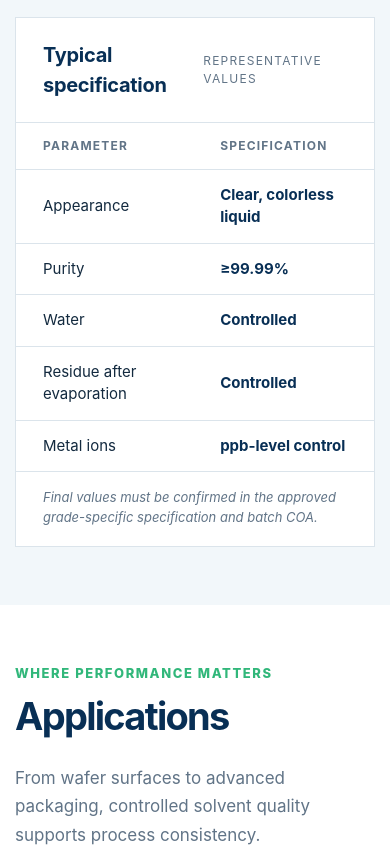
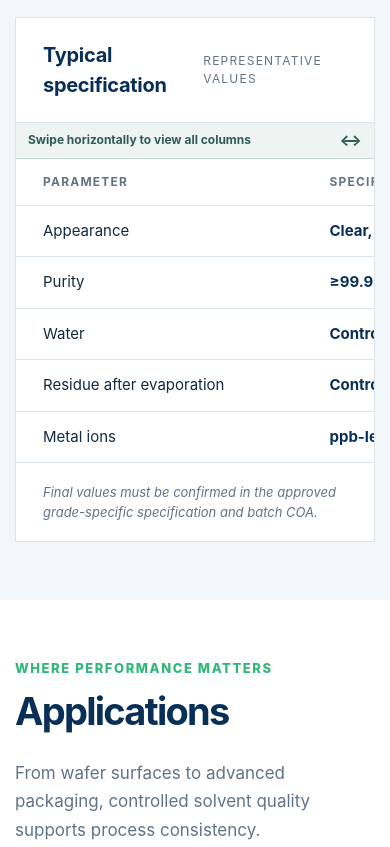
Before and after one commit to tiffanylicn-ship-it/lanchrom, a Next.js app: page /products/electronic-grade-ipa in a window 390 px wide. Shown: the part 3045-3892 px from the top of the page. Built offline with nearby package versions, Linux system fonts and the light colour scheme; no server answers.

Commit message:
Weekly site audit: 2026-08-25

```diff
--- a/src/app/globals.css
+++ b/src/app/globals.css
@@ -45,6 +45,63 @@ body {
   background: #FFFFFF;
   color: var(--ink-soft);
   top: 0 !important;
+}
+
+/* Keep wide technical tables usable without widening or clipping the page. */
+.responsive-table {
+  max-width: 100%;
+  min-width: 0;
+}
+
+.responsive-table__scroller {
+  width: 100%;
+  max-width: 100%;
+  overflow-x: auto;
+  overscroll-behavior-x: contain;
+  -webkit-overflow-scrolling: touch;
+  scrollbar-color: #8fb7af #edf4f1;
+  scrollbar-width: thin;
+}
+
+.responsive-table__scroller:focus-visible {
+  outline: 3px solid #3C6E71;
+  outline-offset: 3px;
+}
+
+.responsive-table__scroller > table {
+  width: 100%;
+  min-width: var(--responsive-table-min-width, 36rem);
+}
+
+.responsive-table__hint {
+  display: none;
+}
+
+@media (max-width: 767px) {
+  .responsive-table__hint {
+    display: flex;
+    align-items: center;
+    justify-content: space-between;
+    gap: 12px;
+    margin: 0;
+    padding: 9px 12px;
+    color: #315b57;
+    background: #edf4f1;
+    border-bottom: 1px solid #c9dbd9;
+    font-size: 12px;
+    font-weight: 700;
+    line-height: 1.35;
+  }
+
+  .responsive-table__hint span:last-child {
+    flex: 0 0 auto;
+    font-size: 17px;
+    line-height: 1;
+  }
+
+  .responsive-table__scroller {
+    padding-bottom: 4px;
+  }
 }
 
 .google-translate-mount,
--- a/src/app/products/electronic-grade-ipa/page.tsx
+++ b/src/app/products/electronic-grade-ipa/page.tsx
@@ -3,6 +3,7 @@ import Image from "next/image";
 import Link from "next/link";
 import { ArrowRight, Check, Download, FileCheck2, FileText, FlaskConical, ShieldCheck } from "lucide-react";
 import SectionBreadcrumb from "@/components/layout/SectionBreadcrumb";
+import ResponsiveTable from "@/components/tables/ResponsiveTable";
 import ProductInquiryForm from "./ProductInquiryForm";
 import styles from "./product-page.module.css";
 
@@ -134,11 +135,11 @@ export default function ElectronicGradeIPAPage() {
           </div>
           <div className={styles.specificationTable}>
             <div className={styles.tableHeading}><h3>Typical specification</h3><span>Representative values</span></div>
-            <div className={styles.tableScroll}>
+            <ResponsiveTable label="Typical specification" minWidth="34rem">
               <table><thead><tr><th>Parameter</th><th>Specification</th></tr></thead><tbody>
                 {specificationRows.map(([parameter, value]) => <tr key={parameter}><td>{parameter}</td><td>{value}</td></tr>)}
               </tbody></table>
-            </div>
+            </ResponsiveTable>
             <p className={styles.controlNote}>Final values must be confirmed in the approved grade-specific specification and batch COA.</p>
           </div>
         </div>
--- a/src/app/products/electronic-grade-ipa/product-page.module.css
+++ b/src/app/products/electronic-grade-ipa/product-page.module.css
@@ -89,8 +89,8 @@
 .applicationImage, .manufacturingImage, .qualityImage, .packagingImage { position: relative; margin: 0; overflow: hidden; }
 .applicationImage { aspect-ratio: 16 / 7; }
 .applicationImage img, .manufacturingImage img, .qualityImage img, .packagingImage img { object-fit: cover; }
-.applicationGrid { display: grid; grid-template-columns: repeat(4, 1fr); }
-.applicationGrid article { min-height: 205px; padding: 25px 23px; border: 1px solid var(--product-line); border-top: 0; border-right: 0; }
+.applicationGrid { display: grid; min-width: 0; grid-template-columns: repeat(4, 1fr); }
+.applicationGrid article { min-width: 0; min-height: 205px; padding: 25px 23px; overflow-wrap: anywhere; border: 1px solid var(--product-line); border-top: 0; border-right: 0; }
 .applicationGrid article:last-child { border-right: 1px solid var(--product-line); }
 .applicationGrid span { color: var(--product-green); font-size: 13px; font-weight: 800; }
 .applicationGrid h3 { margin: 30px 0 9px; color: var(--product-navy); font-size: 19px; }
--- a/src/app/resources/blog/hplc-solvent-storage-handling/page.tsx
+++ b/src/app/resources/blog/hplc-solvent-storage-handling/page.tsx
@@ -1,5 +1,6 @@
 import type { Metadata } from "next";
 import TechnicalArticleLayout from "@/components/blog/TechnicalArticleLayout";
+import ResponsiveTable from "@/components/tables/ResponsiveTable";
 
 const URL =
   "https://www.lanchrom.com/resources/blog/hplc-solvent-storage-handling";
@@ -169,7 +170,7 @@ export default function HplcSolventStorageHandlingPage() {
         <h2 className="text-2xl font-bold text-[#173A35]">
           Investigate symptoms before replacing the instrument
         </h2>
-        <div className="mt-6 overflow-x-auto">
+        <ResponsiveTable label="Storage and handling troubleshooting" minWidth="45rem" className="mt-6">
           <table className="w-full min-w-[720px] border-collapse text-left text-sm">
             <thead>
               <tr className="border-b-2 border-[#9BCBC1] text-[#234842]">
@@ -209,7 +210,7 @@ export default function HplcSolventStorageHandlingPage() {
               ))}
             </tbody>
           </table>
-        </div>
+        </ResponsiveTable>
       </section>
 
       <section className="border-t border-[#DCE7E2] pt-10">
--- a/src/app/resources/blog/lcms-grade-solvent-selection-guide/page.tsx
+++ b/src/app/resources/blog/lcms-grade-solvent-selection-guide/page.tsx
@@ -1,5 +1,6 @@
 import type { Metadata } from "next";
 import TechnicalArticleLayout from "@/components/blog/TechnicalArticleLayout";
+import ResponsiveTable from "@/components/tables/ResponsiveTable";
 
 const URL =
   "https://www.lanchrom.com/resources/blog/lcms-grade-solvent-selection-guide";
@@ -104,7 +105,7 @@ export default function LcmsGradeSolventSelectionGuidePage() {
           trace-metal data add information relevant to stability, detection and
           system cleanliness.
         </p>
-        <div className="mt-6 overflow-x-auto">
+        <ResponsiveTable label="LC-MS solvent specification qualification" minWidth="47.5rem" className="mt-6">
           <table className="w-full min-w-[760px] border-collapse text-left text-sm">
             <thead>
               <tr className="border-b-2 border-[#9BCBC1] text-[#234842]">
@@ -149,7 +150,7 @@ export default function LcmsGradeSolventSelectionGuidePage() {
               ))}
             </tbody>
           </table>
-        </div>
+        </ResponsiveTable>
       </section>
 
       <section>
--- a/src/app/resources/blog/lcms-solvent-background-comparison/page.tsx
+++ b/src/app/resources/blog/lcms-solvent-background-comparison/page.tsx
@@ -1,6 +1,7 @@
 import type { Metadata } from "next";
 import Image from "next/image";
 import Link from "next/link";
+import ResponsiveTable from "@/components/tables/ResponsiveTable";
 
 const URL = "https://www.lanchrom.com/resources/blog/lcms-solvent-background-comparison";
 
@@ -113,7 +114,7 @@ export default function LcmsSolventBackgroundComparisonPage() {
 
           <section className="border-y border-[#DCE7E2] py-10">
             <h2 className="text-2xl font-bold text-[#173A35]">What the displayed data supports</h2>
-            <div className="mt-6 overflow-x-auto">
+            <ResponsiveTable label="Displayed LC-MS solvent background data" minWidth="47.5rem" className="mt-6">
               <table className="w-full min-w-[760px] border-collapse text-left text-sm">
                 <thead>
                   <tr className="border-b-2 border-[#9BCBC1] text-[#234842]">
@@ -134,7 +135,7 @@ export default function LcmsSolventBackgroundComparisonPage() {
                   ))}
                 </tbody>
               </table>
-            </div>
+            </ResponsiveTable>
           </section>
 
           <section className="grid gap-8 py-10 md:grid-cols-[1fr_1.2fr] md:items-start">
--- a/src/app/solutions/mobile-phase/fermentation-analysis/page.tsx
+++ b/src/app/solutions/mobile-phase/fermentation-analysis/page.tsx
@@ -3,6 +3,7 @@ import Link from "next/link";
 import SectionSidebar from "@/components/layout/SectionSidebar";
 import EditorialPageHero from "@/components/layout/EditorialPageHero";
 import SectionBreadcrumb from "@/components/layout/SectionBreadcrumb";
+import ResponsiveTable from "@/components/tables/ResponsiveTable";
 import { SOLUTION_NAV_GROUPS } from "@/data/solutions-nav";
 
 export const metadata: Metadata = {
@@ -72,6 +73,7 @@ export default function FermentationAnalysisPage() {
           {/* Specifications */}
           <section className="bg-[#FBFAF8] border border-[#E6E3DD] rounded-2xl p-6 md:p-8">
             <h2 className="text-2xl font-bold text-[#2B2A28] mb-6">Specifications</h2>
+            <ResponsiveTable label="Fermentation mobile phase specifications" minWidth="32rem">
               <table className="w-full border-collapse max-w-2xl">
                 <tbody>
                   {[
@@ -89,6 +91,7 @@ export default function FermentationAnalysisPage() {
                   ))}
                 </tbody>
               </table>
+            </ResponsiveTable>
           </section>
 
           {/* Industries */}
--- a/src/components/guides/GuideComponents.tsx
+++ b/src/components/guides/GuideComponents.tsx
@@ -1,6 +1,7 @@
 import Link from "next/link";
 import { getCategoryInfo } from "@/data/categories";
 import { getCategoryPath } from "@/data/product-line-pages";
+import ResponsiveTable from "@/components/tables/ResponsiveTable";
 
 export function GH2({ id, children }: { id: string; children: React.ReactNode }) {
   return (
@@ -55,7 +56,11 @@ export function GCallout({ title, children }: { title: string; children: React.R
 
 export function GTable({ headers, rows }: { headers: string[]; rows: (string | React.ReactNode)[][] }) {
   return (
-    <div className="my-7 overflow-x-auto rounded-xl border border-[#E6E3DD]">
+    <ResponsiveTable
+      label={headers.join(", ")}
+      minWidth={headers.length >= 4 ? "46rem" : "38rem"}
+      className="my-7 rounded-xl border border-[#E6E3DD]"
+    >
       <table className="w-full border-collapse text-sm">
         <thead>
           <tr className="bg-[#FBFAF8]">
@@ -74,7 +79,7 @@ export function GTable({ headers, rows }: { headers: string[]; rows: (string | R
           ))}
         </tbody>
       </table>
-    </div>
+    </ResponsiveTable>
   );
 }
 
--- a/src/components/product/ProductDetailExperience.tsx
+++ b/src/components/product/ProductDetailExperience.tsx
@@ -21,6 +21,7 @@ import {
   PRODUCT_THEME_TOKENS,
 } from "@/data/product-themes";
 import SectionBreadcrumb from "@/components/layout/SectionBreadcrumb";
+import ResponsiveTable from "@/components/tables/ResponsiveTable";
 import ProductInquiryForm from "@/app/products/electronic-grade-ipa/ProductInquiryForm";
 import styles from "@/app/products/electronic-grade-ipa/product-page.module.css";
 
@@ -191,11 +192,11 @@ export default function ProductDetailExperience({
             )}
             <div className={styles.specificationTable}>
               <div className={styles.tableHeading}><h3>Typical specification</h3><span>Current approved values on request</span></div>
-              <div className={styles.tableScroll}>
+              <ResponsiveTable label="Typical specification" minWidth="42rem">
                 <table><thead><tr><th>Parameter</th><th>Specification</th><th>Method</th></tr></thead><tbody>
                   {specifications.map((spec) => <tr key={`${spec.parameter}-${spec.value}`}><td>{spec.parameter}</td><td>{spec.value}</td><td>{spec.testMethod || "—"}</td></tr>)}
                 </tbody></table>
-              </div>
+              </ResponsiveTable>
               <p className={styles.controlNote}>Final release values are confirmed in the approved grade-specific specification and batch COA.</p>
             </div>
           </div>
--- /dev/null
+++ b/src/components/tables/ResponsiveTable.tsx
@@ -0,0 +1,35 @@
+import type { CSSProperties, ReactNode } from "react";
+
+export default function ResponsiveTable({
+  children,
+  label,
+  minWidth = "36rem",
+  className = "",
+}: {
+  children: ReactNode;
+  label: string;
+  minWidth?: string;
+  className?: string;
+}) {
+  const style = {
+    "--responsive-table-min-width": minWidth,
+  } as CSSProperties;
+
+  return (
+    <div className={`responsive-table ${className}`.trim()} style={style}>
+      <p className="responsive-table__hint" aria-hidden="true">
+        <span>Swipe horizontally to view all columns</span>
+        <span aria-hidden="true">↔</span>
+      </p>
+      <div
+        className="responsive-table__scroller"
+        role="region"
+        aria-label={`${label} table`}
+        tabIndex={0}
+        data-responsive-table
+      >
+        {children}
+      </div>
+    </div>
+  );
+}
```
Lines whose indentation alone changed are shown as unchanged.
